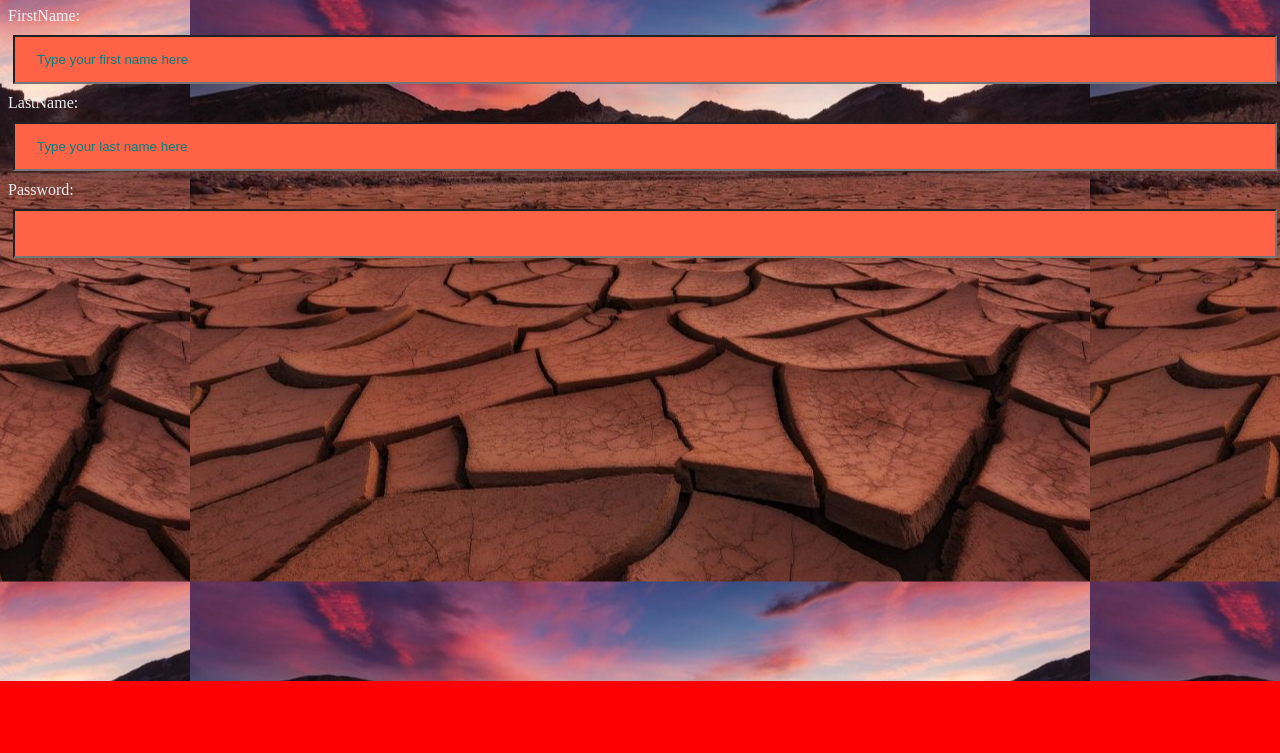
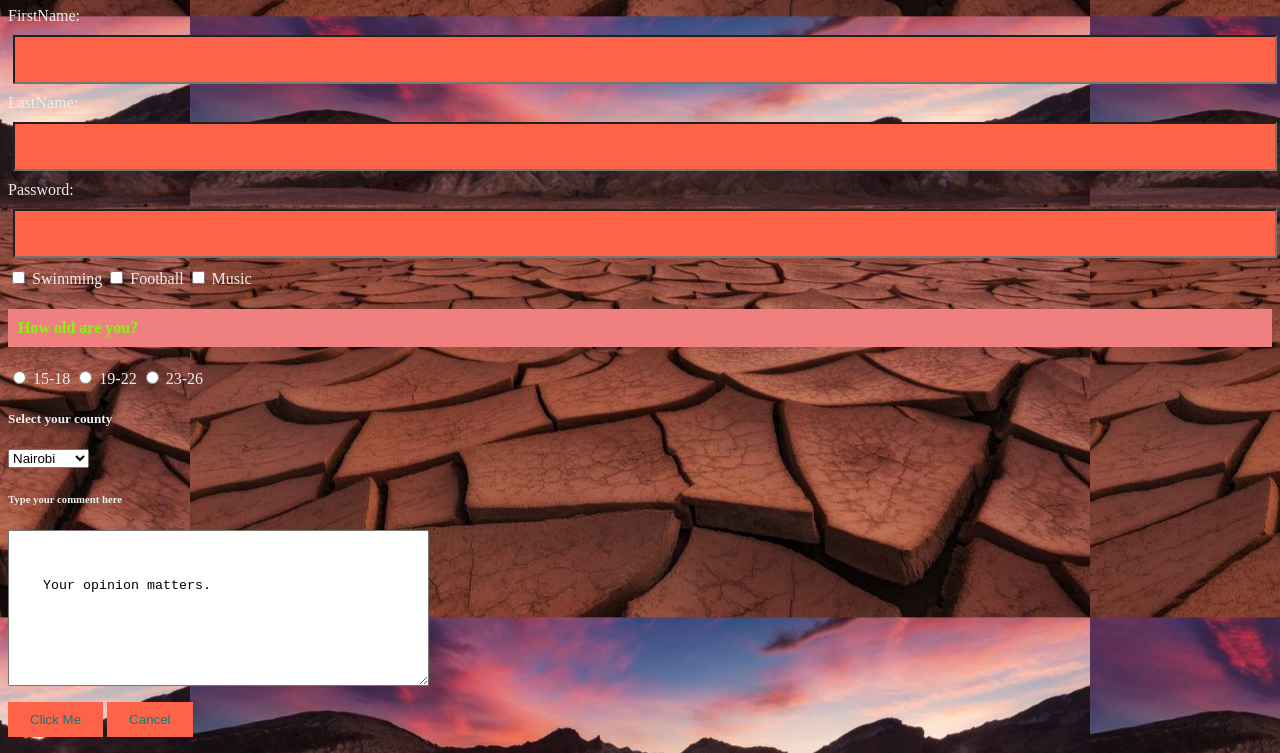
Before and after one commit to dhruv974/Website-Project, a plain HTML site: page forms.html in a window 1280 px wide. Shown: the part 119-872 px from the top of the page. Before the commit the page ends 800 px from the top, so only its background shows below. Drawn offline with Linux system fonts and the light colour scheme.

Commit message:
Added text area, checkbox, combo and radiobox. And buttons

```diff
--- a/forms.html
+++ b/forms.html
@@ -10,7 +10,8 @@
     <div class="TopNav">
         <a href="#">Home</a>
         <a href="products.html"> Products </a>
-         <a href="tables.html"> Tables </a><br>
+         <a href="tables.html"> Tables </a>
+         <a href="#">Forms</a><br>
 
         </div>
 
@@ -18,9 +19,45 @@
 
     <form action="results.html" method="POST">
 
-FirstName: <input type="text" size="50" value="Type your first name here" name="fname" />
-LastName: <input type="text" size="50" value="Type your last name here" name="lname" />
-Password: <input type="password" size="30" name="pword" />
+FirstName: <input type="text" size="50" name="fname" required />
+LastName: <input type="text" size="50" name="lname" required/>
+Password: <input type="password" size="30" name="pword" required/>
+
+<input type="checkbox" value="Swimming" name="Hobbies"> Swimming
+<input type="checkbox" value="Football" name="Hobbies"> Football
+<input type="checkbox" value="Music" name="Hobbies"> Music
+
+
+<h4> How old are you? </h4>
+<input type="radio" value="under" name="age"> 15-18
+<input type="radio" value="over" name="age"> 19-22
+<input type="radio" value="youth" name="age"> 23-26
+
+<h5> Select your county</h5>
+
+<select>
+<option> Nairobi </option>
+<option> Mombasa </option>
+<option> Kisumu </option>
+<option> Nakuru </option>
+
+</select>
+
+<h6> Type your comment here </h6>
+<textarea rows="10" cols="50">
+
+
+    Your opinion matters.
+</textarea>
+
+<p></p>
+
+<input type="submit" value="Click Me" name="Submit" />
+<input type="reset" value="Cancel" name="Reset" />
+
+
+
+
     </form>
 </body>
 
--- a/style.css
+++ b/style.css
@@ -101,3 +101,32 @@ input[type=password] {
 
 
 }
+
+input[type=submit] {
+background-color: tomato;
+color: teal;
+width: fit-content;
+padding: 10px 22px;
+border: 5px blue
+}
+
+input[type=reset] {
+
+    background-color:tomato;
+    color:teal;
+    width: fit-content;
+    padding: 10px 22px;
+    border: 5px blue;
+}
+
+input[type=submit]:hover{
+    background-color: brown;
+    color: burlywood;
+    border-radius: 10px;
+}
+
+input[type=reset]:hover{
+    background-color: brown;
+    color: burlywood;
+    border-radius: 10px;
+}
```
